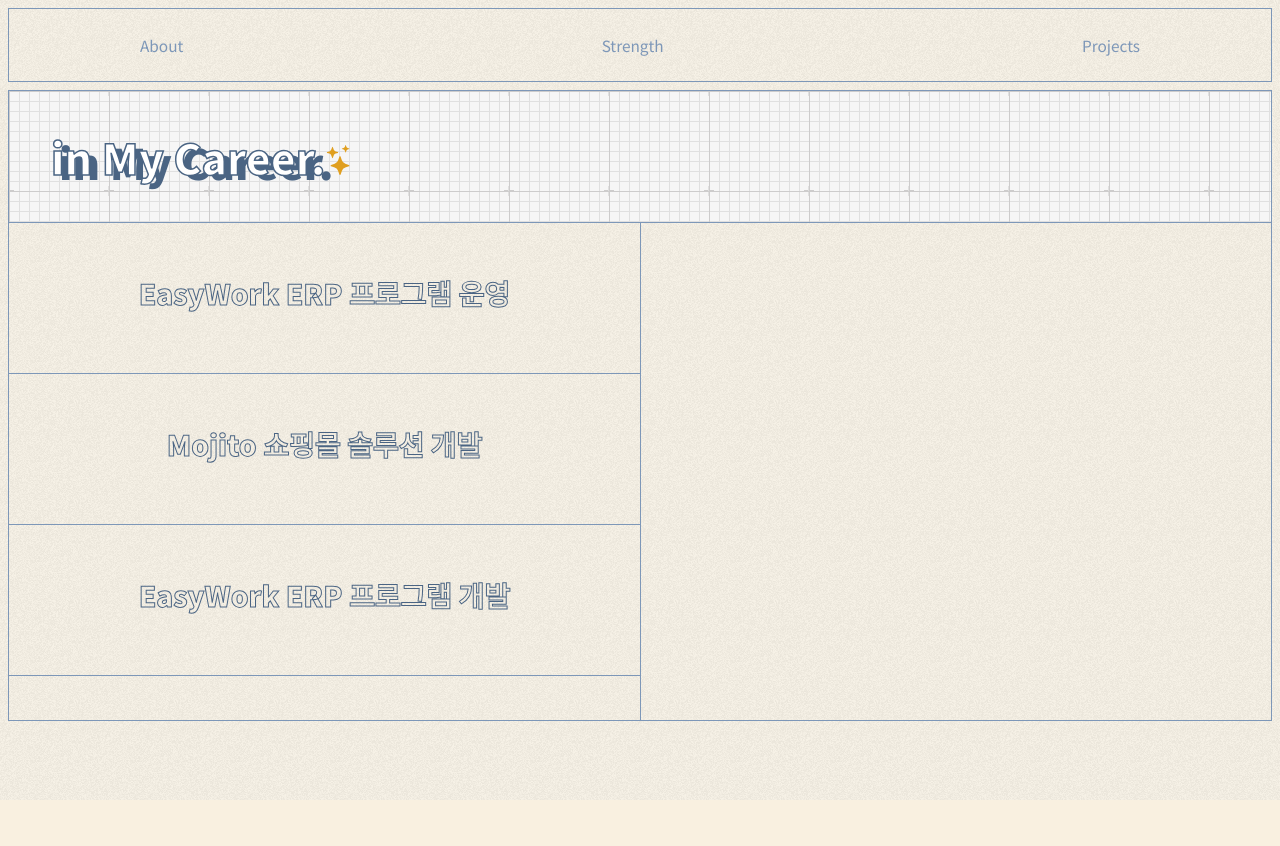
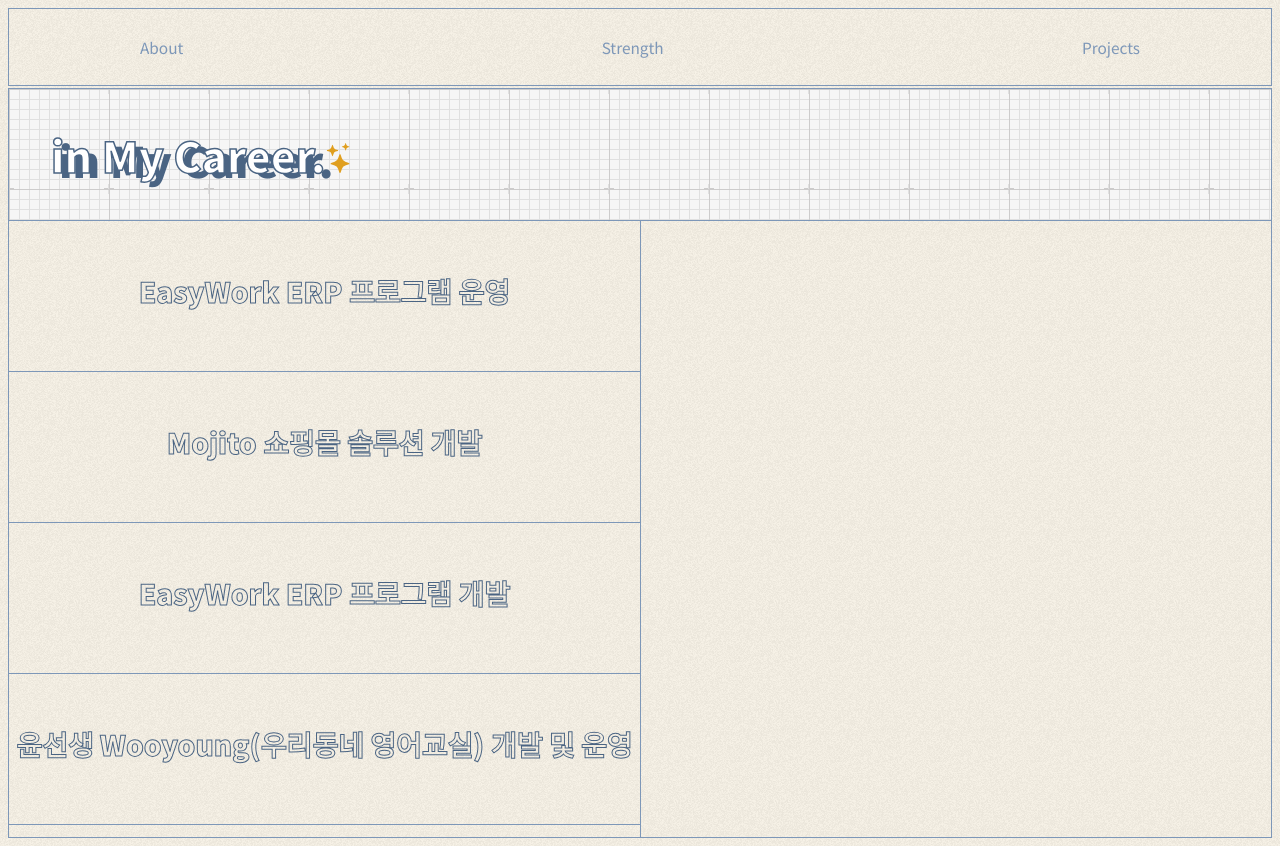
Before and after one commit to Hwang-gPwls/portfolio, a React (Create React App) app: page /career in a window 1280 px wide. Before the commit the page ends 800 px from the top, so only its background shows below. Built offline with nearby package versions, Linux system fonts and the light colour scheme; the HTML template or start-up script is replaced by a standard one; a web font is replaced by a local one.

Commit message:
refactor: css 수정

```diff
--- a/src/components/Scene3/index.jsx
+++ b/src/components/Scene3/index.jsx
@@ -23,7 +23,7 @@
 const Panel = styled.div`
 	width: 100%;
 	height: 100%;
-	margin-top: 70px;
+	margin-top: 9vh;
 `;
 
 const Header = styled.div`
--- a/src/components/Scene4/Projects.jsx
+++ b/src/components/Scene4/Projects.jsx
@@ -69,7 +69,7 @@
 };
 
 const Container = styled.div`
-	height: 35.5rem;
+	height: 77vh;
 	border-left: 1.5px solid #7d97b8;
 	border-right: 1.5px solid #7d97b8;
 	border-bottom: 1.5px solid #7d97b8;
--- a/src/components/Scene4/index.jsx
+++ b/src/components/Scene4/index.jsx
@@ -1,14 +1,13 @@
-import React from "react";
-import styled from "styled-components";
-import { projects } from "../../public/data";
-import Projects from "./Projects";
-import Header from "./Header";
-
+import React from 'react';
+import styled from 'styled-components';
+import { projects } from '../../public/data';
+import Projects from './Projects';
+import Header from './Header';
 
 const Scene4 = () => {
 	return (
 		<Container>
-      <Header/>
+			<Header />
 			<Projects projects={projects} />
 		</Container>
 	);
@@ -17,7 +16,7 @@
 const Container = styled.div`
 	width: 100%;
 	height: 100%;
-  margin-top: 90px;
+	margin-top: 11vh;
 `;
 
 export default Scene4;
--- a/src/components/header/Header.jsx
+++ b/src/components/header/Header.jsx
@@ -37,7 +37,7 @@
 
 const Container = styled.div`
 	position: fixed;
-	height: 44px;
+	height: 6vh;
 	top: 0;
 	left: 0;
 	right: 0;
```
Lines whose indentation alone changed are shown as unchanged.
